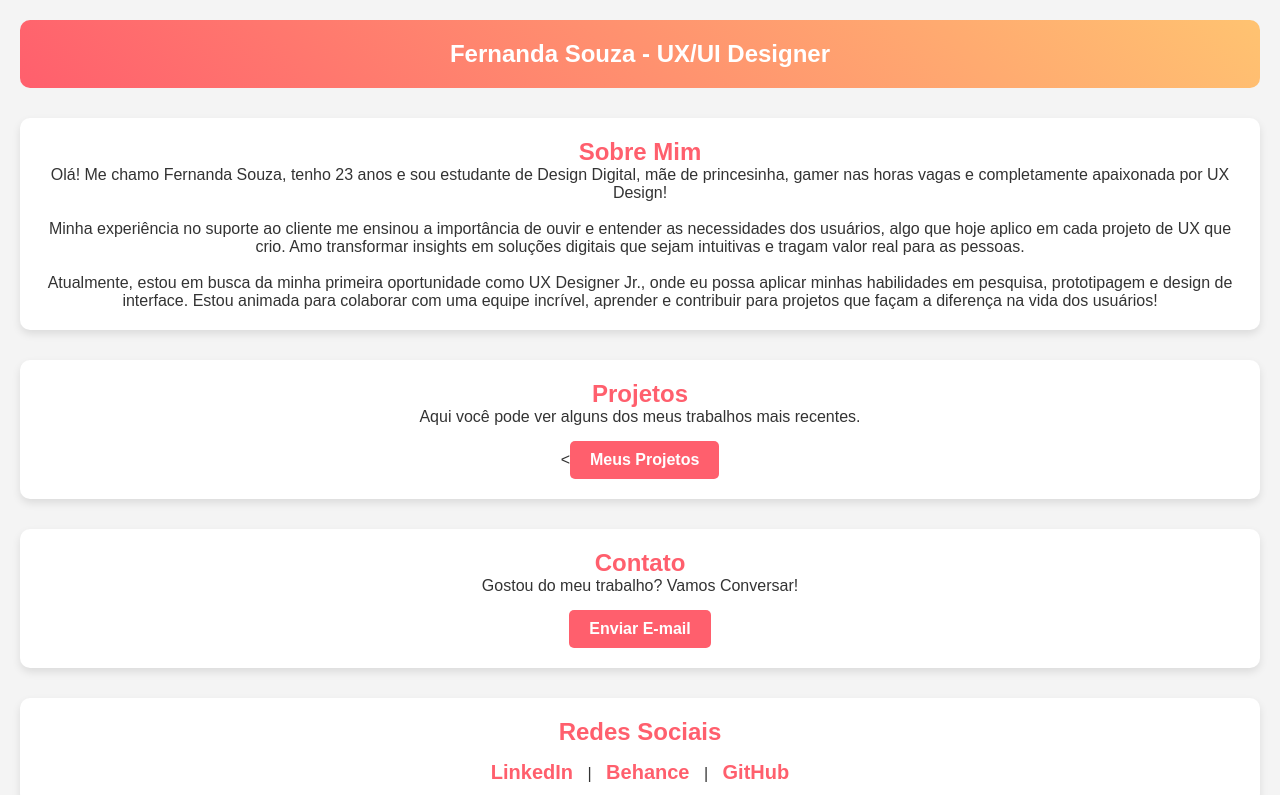
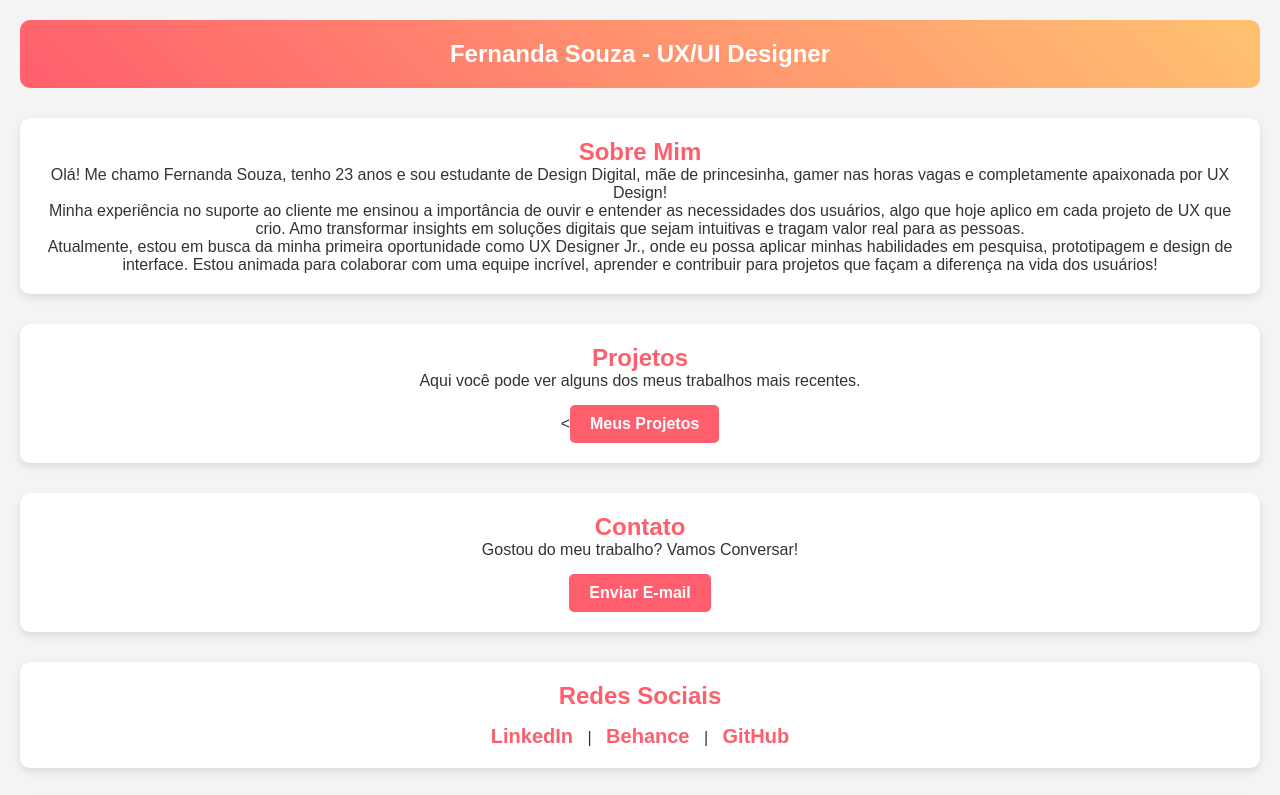
Before and after one commit to ruivosaa/portfolio, a plain HTML site: page index.html in a window 1280 px wide. Shown: the top 795 px of the page. Drawn offline with Linux system fonts and the light colour scheme.

Commit message:
Update index.html

```diff
--- a/index.html
+++ b/index.html
@@ -68,11 +68,12 @@
     <header>Fernanda Souza - UX/UI Designer</header>
 
     <section id="sobre">
-        <h2>Sobre Mim</h2>
-        <p>Olá! Me chamo Fernanda Souza, tenho 23 anos e sou estudante de Design Digital, mãe de princesinha, gamer nas horas vagas e completamente apaixonada por UX Design! <br>
-       <br> Minha experiência no suporte ao cliente me ensinou a importância de ouvir e entender as necessidades dos usuários, algo que hoje aplico em cada projeto de UX que crio. Amo transformar insights em soluções digitais que sejam intuitivas e tragam valor real para as pessoas.<br>
-<br>Atualmente, estou em busca da minha primeira oportunidade como UX Designer Jr., onde eu possa aplicar minhas habilidades em pesquisa, prototipagem e design de interface. Estou animada para colaborar com uma equipe incrível, aprender e contribuir para projetos que façam a diferença na vida dos usuários!</p>
-    </section>
+    <h2>Sobre Mim</h2>
+    <p>Olá! Me chamo Fernanda Souza, tenho 23 anos e sou estudante de Design Digital, mãe de princesinha, gamer nas horas vagas e completamente apaixonada por UX Design!</p>
+    <p>Minha experiência no suporte ao cliente me ensinou a importância de ouvir e entender as necessidades dos usuários, algo que hoje aplico em cada projeto de UX que crio. Amo transformar insights em soluções digitais que sejam intuitivas e tragam valor real para as pessoas.</p>
+    <p>Atualmente, estou em busca da minha primeira oportunidade como UX Designer Jr., onde eu possa aplicar minhas habilidades em pesquisa, prototipagem e design de interface. Estou animada para colaborar com uma equipe incrível, aprender e contribuir para projetos que façam a diferença na vida dos usuários!</p>
+</section>
+
 
     <section id="projetos">
         <h2>Projetos</h2>
```
